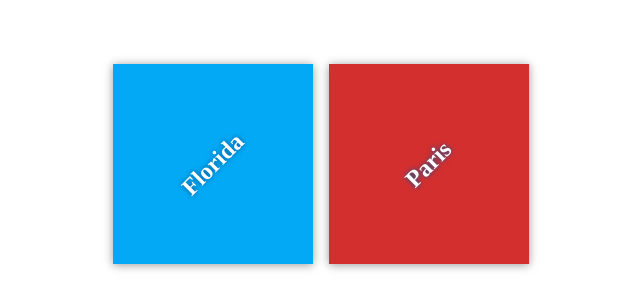
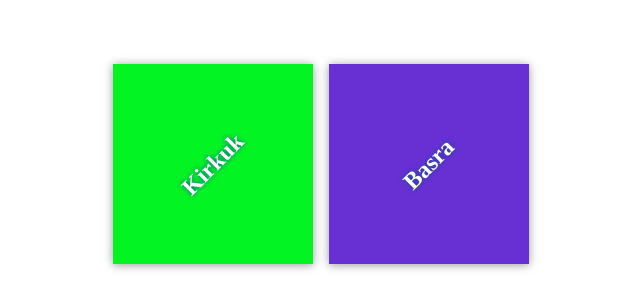
Before and after one commit to sarmad-MOAHAMMED/my-travel-plans, a plain HTML site: page index.html in a window 1280 px wide. Shown: the part 236-544 px from the top of the page, without its empty margins (319-959 px from the left). Drawn offline with Linux system fonts and the light colour scheme.

Commit message:
New Color Style

```diff
--- a/css/app.css
+++ b/css/app.css
@@ -47,9 +47,9 @@ h2 {
 }
 
 #florida {
-    background-color: #03a9f4;
+    background-color: #03f423;
 }
 
 #paris {
-    background-color: #d32f2f;
+    background-color: #682fd3;
 }
--- a/index.html
+++ b/index.html
@@ -11,11 +11,11 @@
     <div class="container">
         <div class="destination-container">
             <div class="destination" id="florida">
-                <h2>Florida</h2>
+                <h2>Kirkuk</h2>
             </div>
 
             <div class="destination" id="paris">
-                <h2>Paris</h2>
+                <h2>Basra</h2>
             </div>
         </div>
     </div>
```
